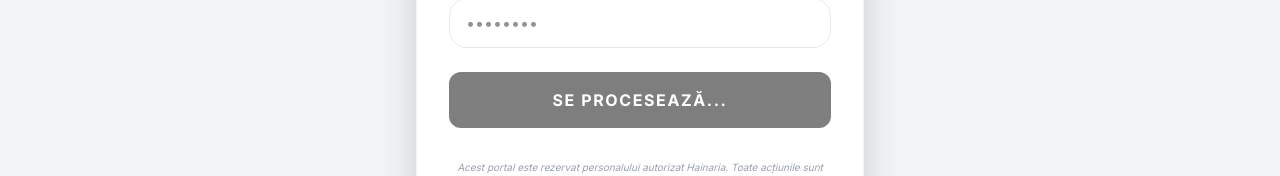
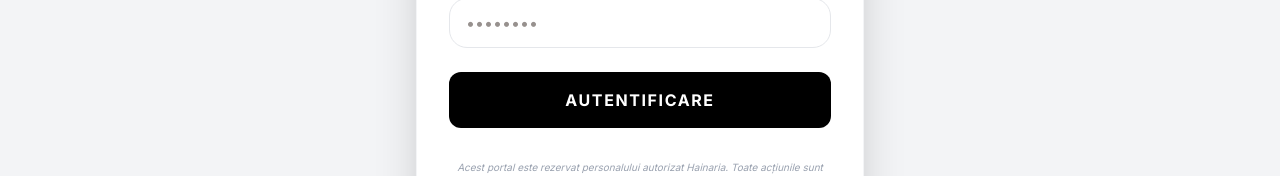
Before and after one commit to andreisirbu91-lab/hainaria, a React (Vite) app in the folder hainaria/frontend/: page /admin/login in a window 1280 px wide. Shown: the part 497-673 px from the top of the page. Built offline with nearby package versions, Linux system fonts and the light colour scheme; no server answers; a web font is replaced by a local one.

Commit message:
fix(admin): use local loading state for login page to prevent stuck button

```diff
--- a/hainaria/frontend/src/pages/admin/LoginPage.tsx
+++ b/hainaria/frontend/src/pages/admin/LoginPage.tsx
@@ -5,16 +5,22 @@ import { useAdminAuthStore } from '../../store/adminAuthStore';
 export default function LoginPage() {
     const [email, setEmail] = useState('');
     const [password, setPassword] = useState('');
-    const { login, error, isLoading } = useAdminAuthStore();
+    const [isSubmitting, setIsSubmitting] = useState(false);
+    const [localError, setLocalError] = useState('');
+    const { login } = useAdminAuthStore();
     const navigate = useNavigate();
 
     const handleSubmit = async (e: React.FormEvent) => {
         e.preventDefault();
+        setIsSubmitting(true);
+        setLocalError('');
         try {
             await login(email, password);
             navigate('/admin');
-        } catch (err) {
-            // Error is handled in store
+        } catch (err: any) {
+            setLocalError(err?.response?.data?.message || 'Login failed');
+        } finally {
+            setIsSubmitting(false);
         }
     };
 
@@ -50,18 +56,18 @@ export default function LoginPage() {
                         />
                     </div>
 
-                    {error && (
+                    {localError && (
                         <div className="bg-red-50 text-red-500 text-xs p-3 rounded-lg font-bold italic">
-                            {error}
+                            {localError}
                         </div>
                     )}
 
                     <button
                         type="submit"
-                        disabled={isLoading}
+                        disabled={isSubmitting}
                         className="w-full bg-black text-white py-4 rounded-xl font-bold uppercase tracking-widest hover:scale-[1.02] active:scale-95 transition-all disabled:opacity-50"
                     >
-                        {isLoading ? 'Se procesează...' : 'Autentificare'}
+                        {isSubmitting ? 'Se procesează...' : 'Autentificare'}
                     </button>
                 </form>
 
```
